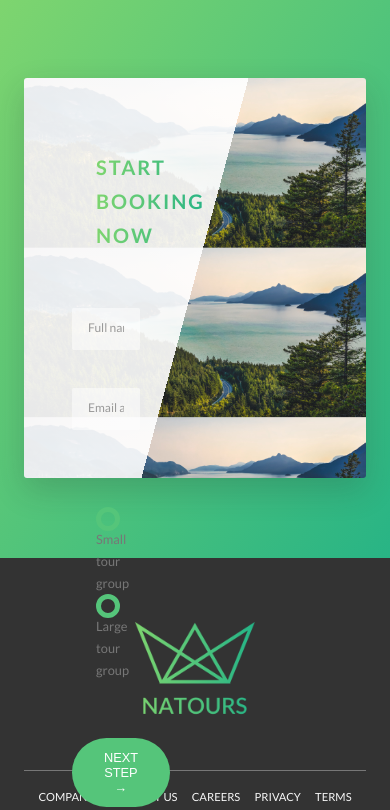
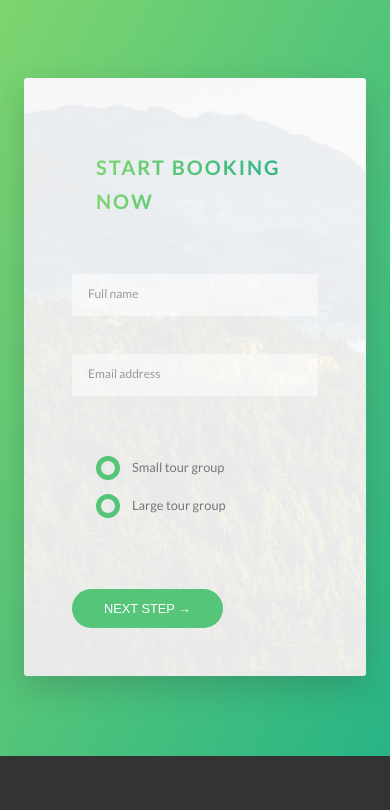
Before and after one commit to roukell/natours, a website: page index.html in a window 390 px wide. Shown: the part 5869-6679 px from the top of the page. Drawn offline with Linux system fonts and the light colour scheme.

Commit message:
updated form media query

```diff
--- a/sass/components/_form.scss
+++ b/sass/components/_form.scss
@@ -15,6 +15,10 @@
     width: 90%;
     display: block;
     transition: all .3s;
+
+    @include respond(tab-port) {
+      width: 100%;
+    }
 
     &:focus {
       outline: none;
@@ -52,6 +56,11 @@
   &__radio-group {
     width: 49%;
     display: inline-block;
+
+    @include respond(tab-port) {
+      width: 100%;
+      margin-bottom: 2rem;
+    }
   }
 
   &__radio-input {
--- a/sass/pages/_home.scss
+++ b/sass/pages/_home.scss
@@ -76,10 +76,37 @@
   border-radius: 3px;
   box-shadow: 0 1.5rem 4rem rgba($color-black, .2);
 
-  height: 50rem;
+  @include respond(tab-land) {
+    background-image: linear-gradient(
+    105deg,
+    rgba($color-white, 0.9) 0%,
+    rgba($color-white, 0.9) 65%,
+    transparent 65%
+    ),
+    url(../img/nat-10.jpg);
+    background-size: cover;
+  }
+
+  @include respond(tab-port) {
+    background-image: linear-gradient(
+      to right,
+      rgba($color-white, 0.9) 0%,
+      rgba($color-white, 0.9) 100%
+      ),
+      url(../img/nat-10.jpg);
+      background-size: cover;
+  }
 
   &__form {
     width: 50%;
     padding: 6rem;
+
+    @include respond(tab-land) {
+      width: 65%;
+    }
+
+    @include respond(tab-port) {
+      width: 100%;
+    }
   }
 }
```
Also changed, not shown: css/style.css.
